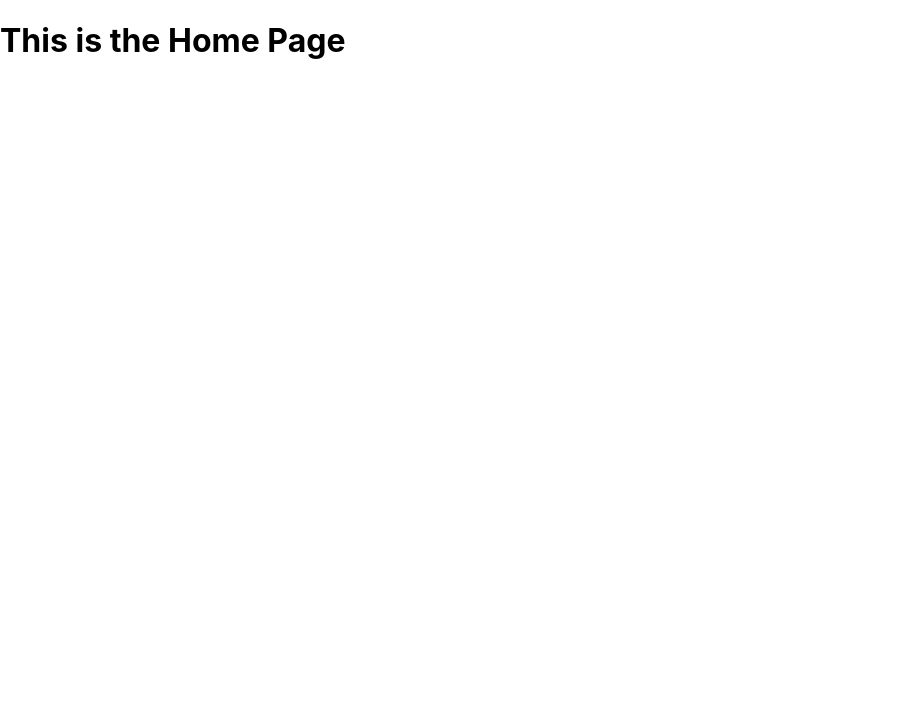
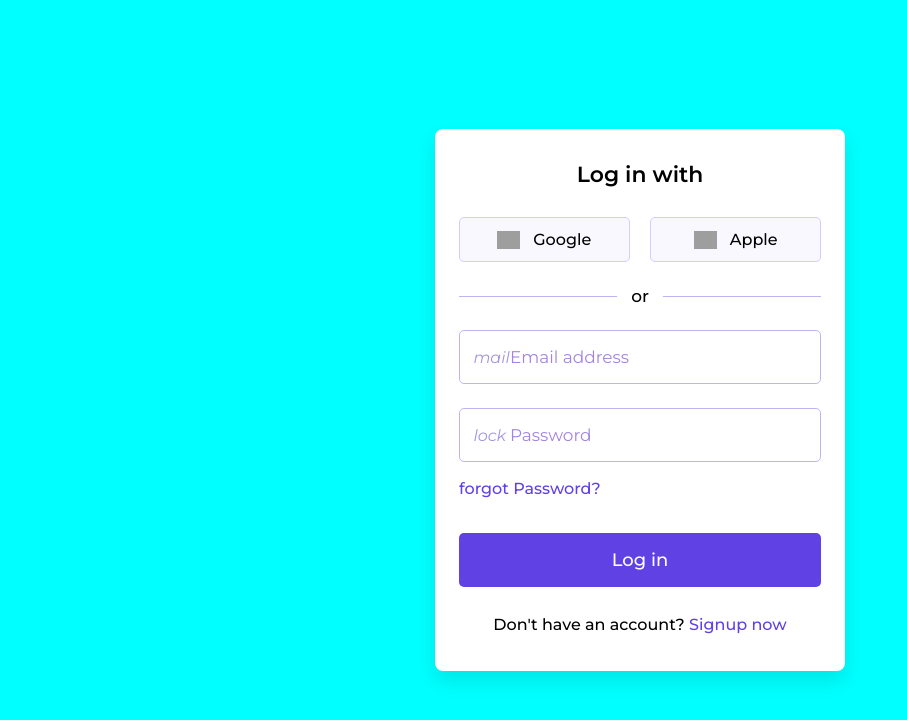
Before and after one commit to Project3Team5/habitude-frontend, a React (Create React App) app: page / in a window 1280 px wide. Shown: the top 720 px of the page, without its empty margins (0-907 px from the left). Built offline with nearby package versions, Linux system fonts and the light colour scheme; grey boxes are pictures that could not be loaded.

Commit message:
Login/Signup screen with google (No internal function yet)

```diff
--- a/src/App.js
+++ b/src/App.js
@@ -4,12 +4,14 @@ import React from 'react';
 import { BrowserRouter, Routes, Route } from 'react-router-dom';
 import HomePage from './pages/HomePage';
 import AboutPage from './pages/AboutPage';
+import LoginPage from './pages/LoginPage';
 
 function App() {
   return (
       <BrowserRouter>
         <Routes>
-          <Route path="/" element={<HomePage />} />
+            <Route path="/" element={<LoginPage />}/>
+          <Route path="/2" element={<HomePage />} />
           <Route path="/about" element={<AboutPage />} />
         </Routes>
       </BrowserRouter>
```
